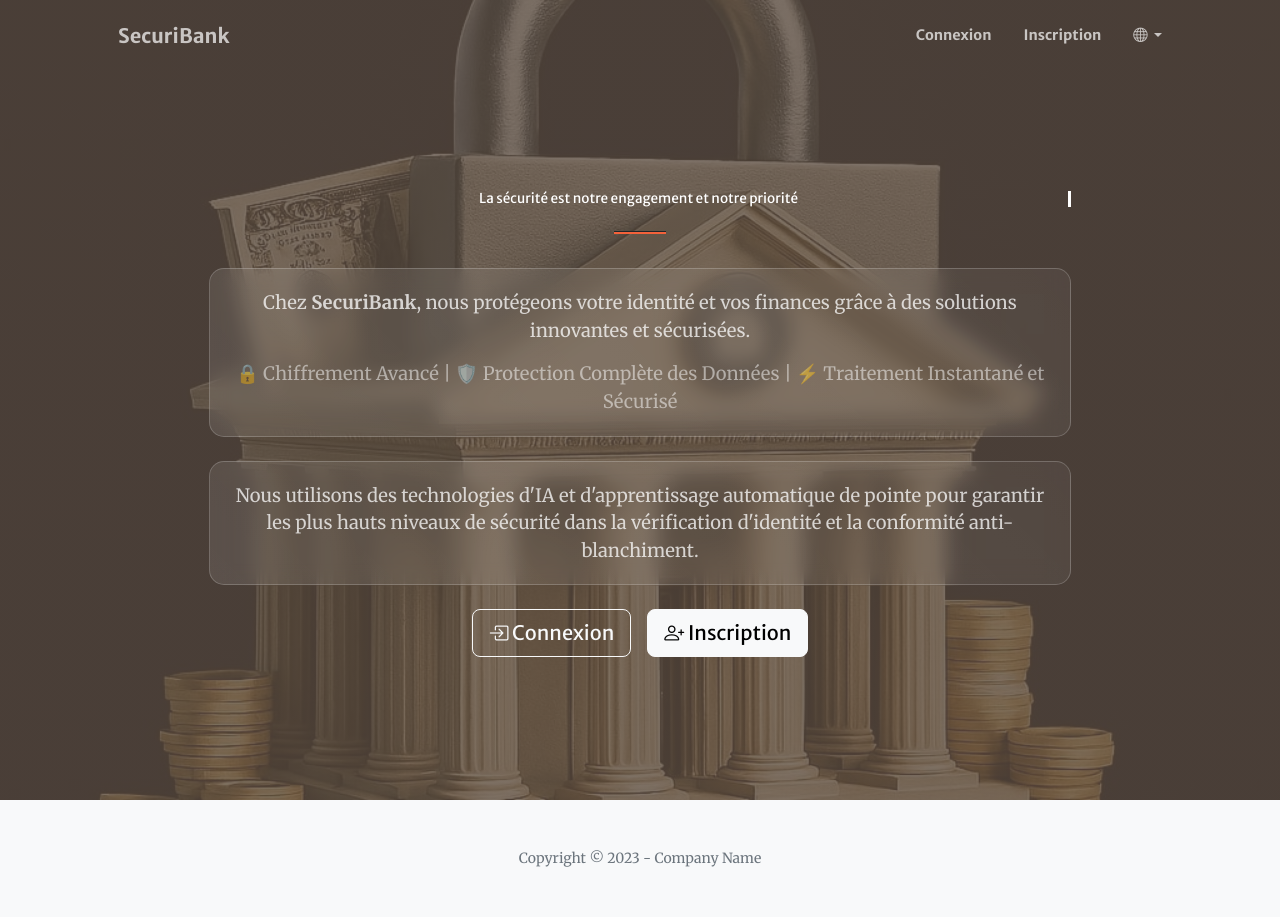
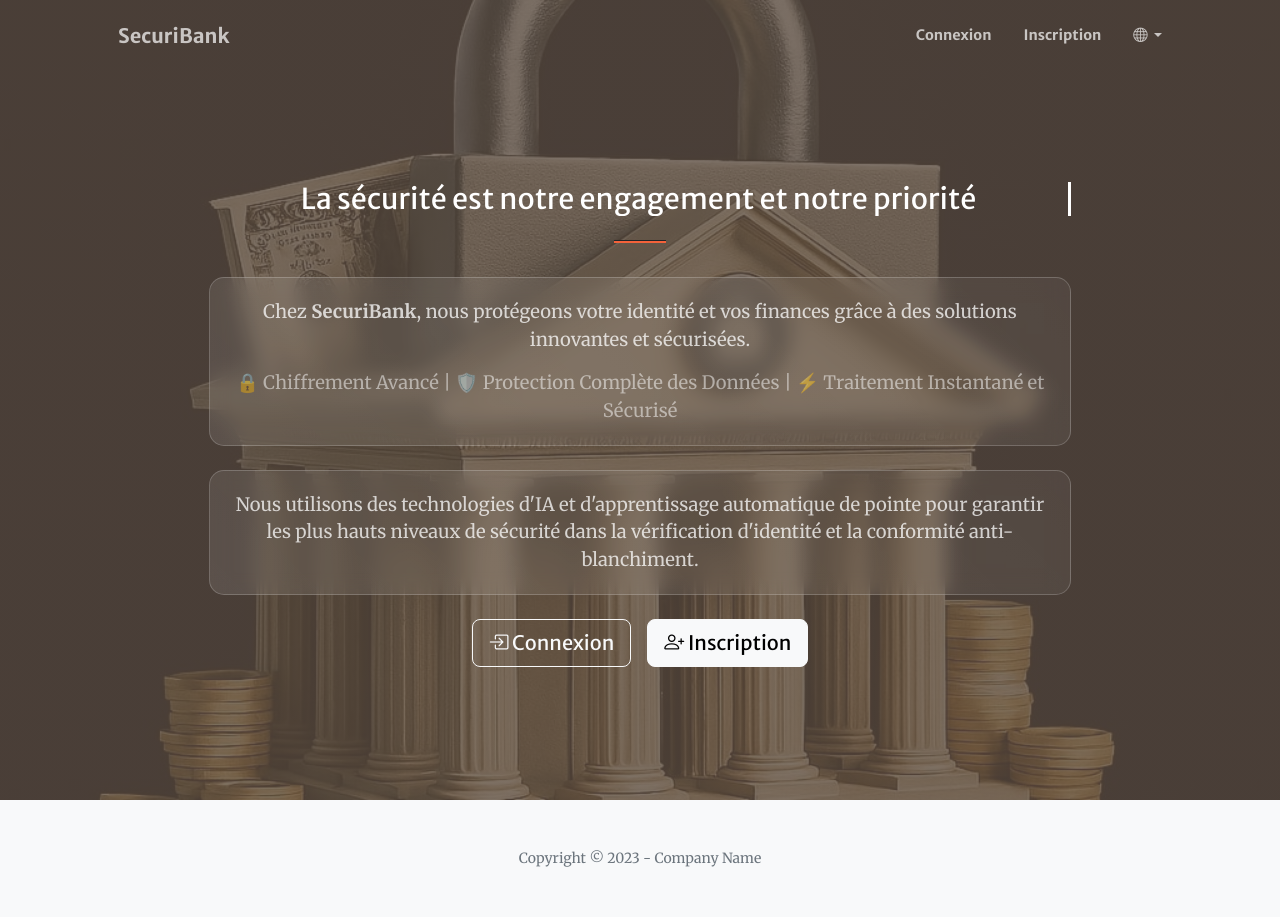
Before and after one commit to oumeyma23/STAGE, a Flask app: page /accueil in a window 1280 px wide. Run offline with Flask 3, Linux system fonts and the light colour scheme; some libraries are stand-ins or nearby versions.

Commit message:
Increase font size for security commitment heading in accueil.html for better visibility

```diff
--- a/templates/accueil.html
+++ b/templates/accueil.html
@@ -113,9 +113,9 @@
                         {% if current_language == 'ar' %}
                             <h1 class="text-white font-weight-bold animated-text typing-effect">الأمان هو التزامنا وأولويتنا</h1>
                         {% elif current_language == 'en' %}
-                            <h1 class="text-white font-weight-bold animated-text typing-effect" style="font-size: 0.85em;">Security is our commitment and priority</h1>
+                            <h1 class="text-white font-weight-bold animated-text typing-effect" style="font-size: 1.8em;">Security is our commitment and priority</h1>
                         {% else %}
-                            <h1 class="text-white font-weight-bold animated-text typing-effect" style="font-size: 0.85em;">La sécurité est notre engagement et notre priorité</h1>
+                            <h1 class="text-white font-weight-bold animated-text typing-effect" style="font-size: 1.8em;">La sécurité est notre engagement et notre priorité</h1>
                         {% endif %}
                         <hr class="divider animated-text-delay" />
                     </div>
```
